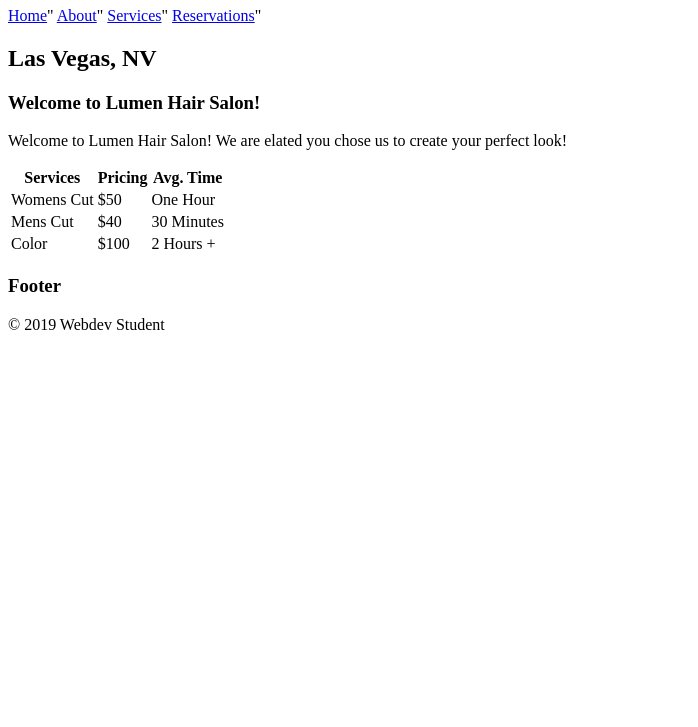
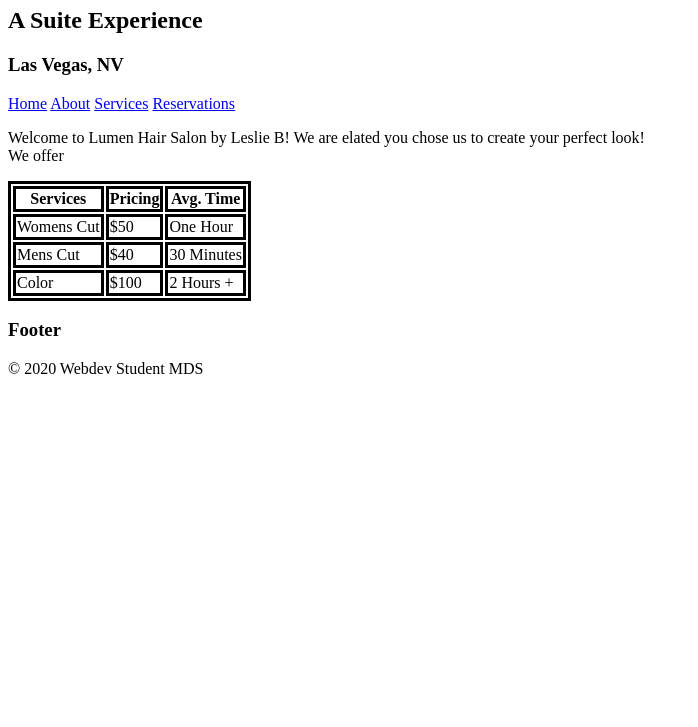
Before and after one commit to MelissaDianne/fsw-100, a plain HTML site: page week3/index.html in a window 1280 px wide. Shown: the part 73-800 px from the top of the page, without its empty margins (0-698 px from the left). Drawn offline with Linux system fonts and the light colour scheme.

Commit message:
week3-website-build

```diff
--- a/week3/index.html
+++ b/week3/index.html
@@ -1,33 +1,36 @@
-<!DOCTYPE html>
-<link rel="stylesheet" href="styles.css">
-<html>
-    <head>
-        <title>Lumen Hair Salon</title>
-    </head>
+<!DOCTYPE HTML>
 
-    <body>
+    <html>
+        <head>
+            <title>Lumen Hair Salon</title>
+            <link rel="stylesheet" href="styles.css">
+        </head>
+
+        <body>
 
     <div>
         <h1>Lumen Hair Salon</h1>
     </div>
 
     <div>
-        <a href="#">Home</a>"
-        <a href="#">About</a>"
-        <a href="#">Services</a>"
-        <a href="#">Reservations</a>"
+        <h2>A Suite Experience</h2>
     </div>
 
     <div>
-        <h2>Las Vegas, NV</h2>
+        <h3>Las Vegas, NV </h3>
     </div>
 
     <div>
-        <h3>Welcome to Lumen Hair Salon! </h3>
+        <a href="#">Home</a>
+        <a href="about.html">About</a>
+        <a href="#">Services</a>
+        <a href="#">Reservations</a>
     </div>
 
     <div>
-         <p>Welcome to Lumen Hair Salon! We are elated you chose us to create your perfect look!</p>
+         <p>Welcome to Lumen Hair Salon by Leslie B! We are elated you chose us to create your perfect look!<br>
+            We offer
+         </p>
          <table>
              <thead>
                  <th>Services</th>
@@ -58,7 +61,7 @@
 
     <div>
         <h3>Footer</h3>
-        <p>&copy; 2019 Webdev Student</p>
+        <p>&copy; 2020 Webdev Student MDS</p>
     </div>
 
 </body>
--- a/week3/styles.css
+++ b/week3/styles.css
@@ -1 +1,6 @@
-head {color:blue}
+h1 {color:blue}
+
+
+table, th, td, tr {
+    border: 3px solid black;
+}
```
Also changed, not shown: week3/About.html (added, +17 -0 lines).
